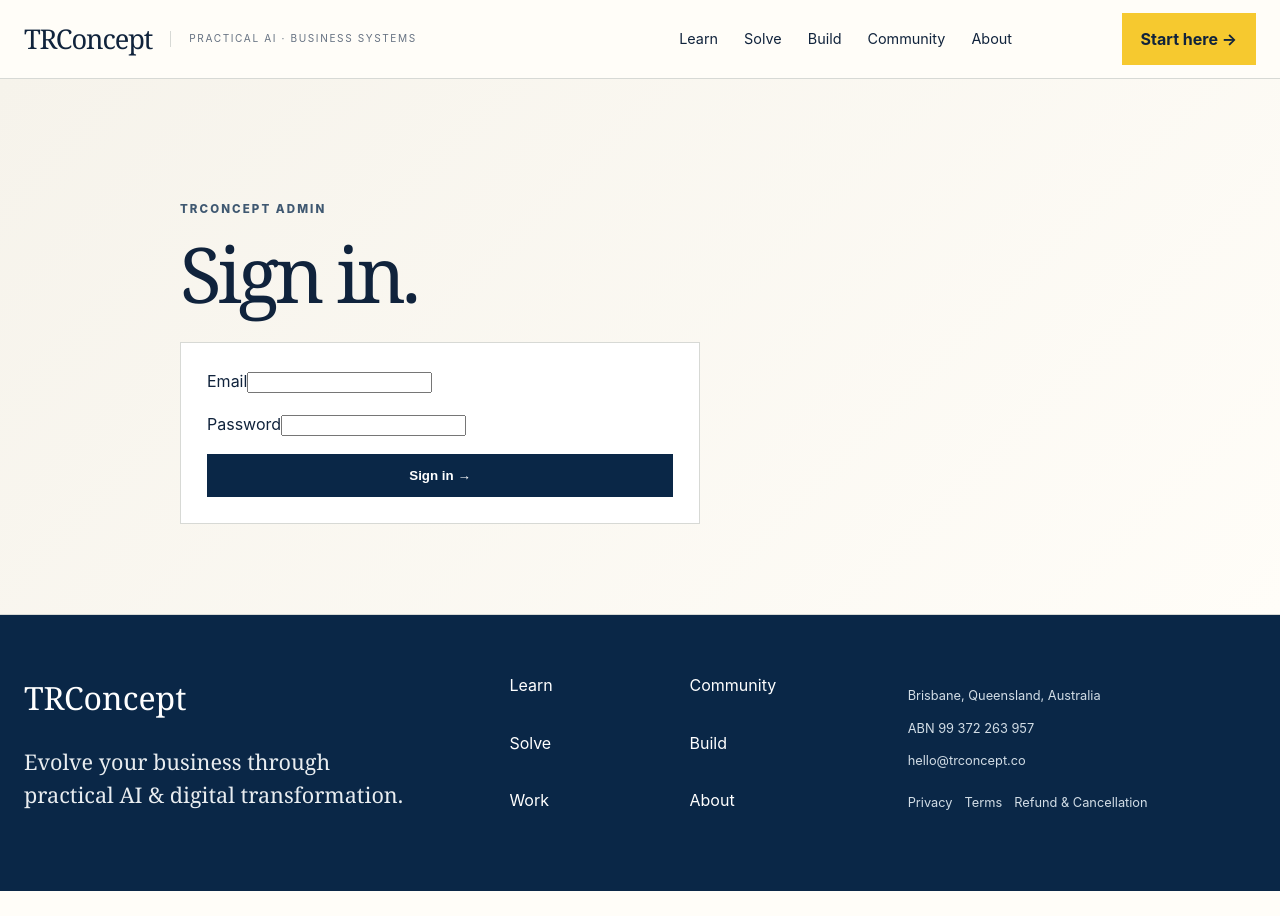
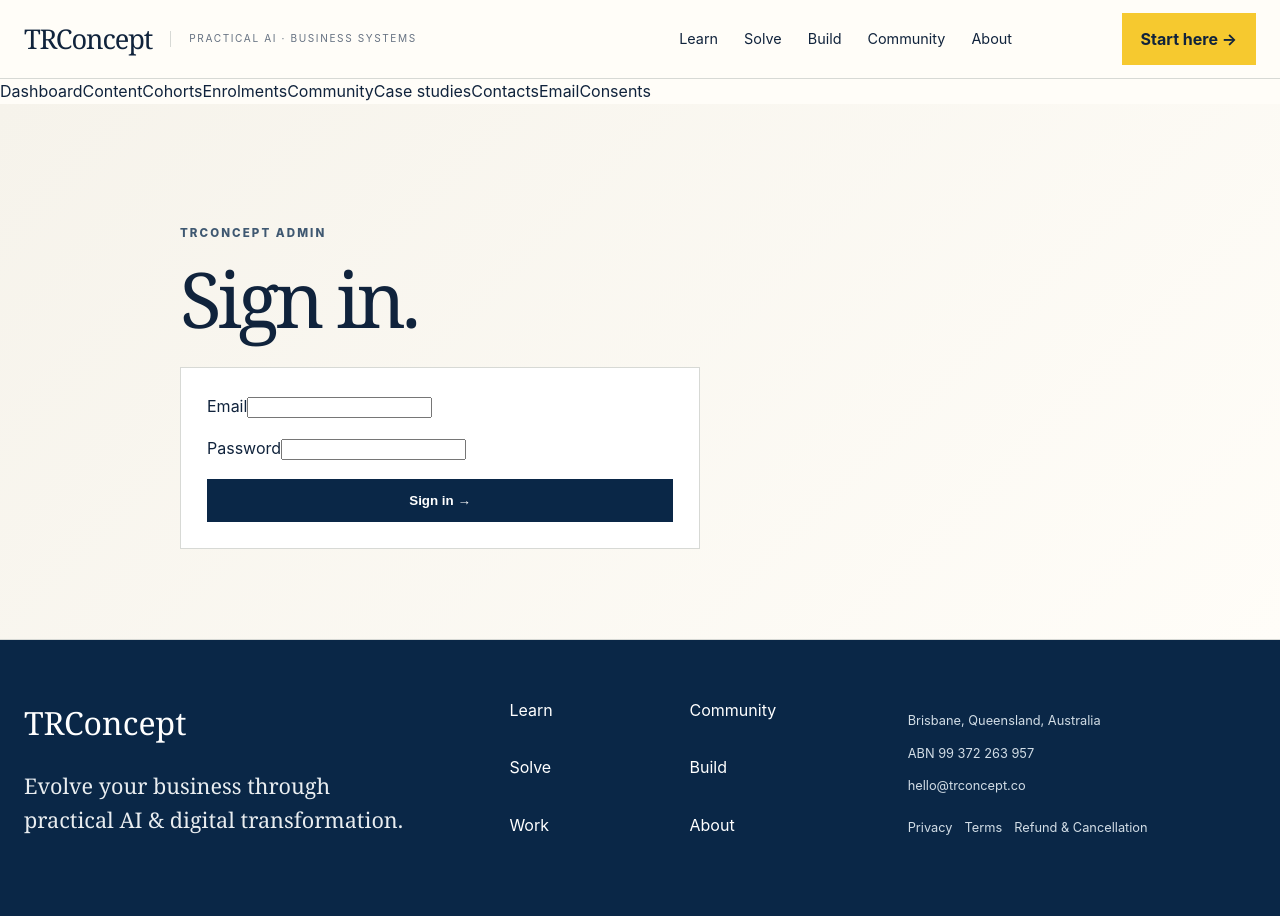
Before and after one commit to thuongr/tr-concept-website, a Next.js app: page /admin/login in a window 1280 px wide. Before the commit the page ends 891 px from the top, so only its background shows below. Built offline with nearby package versions, Linux system fonts and the light colour scheme; no server answers; the database is empty.

Commit message:
feat: add permission-gated case study publishing

```diff
--- /dev/null
+++ b/app/admin/layout.tsx
@@ -0,0 +1,10 @@
+import { AdminNav } from "@/components/AdminNav";
+
+export default function AdminLayout({ children }: { children: React.ReactNode }) {
+  return (
+    <div className="admin-shell">
+      <AdminNav />
+      {children}
+    </div>
+  );
+}
```
